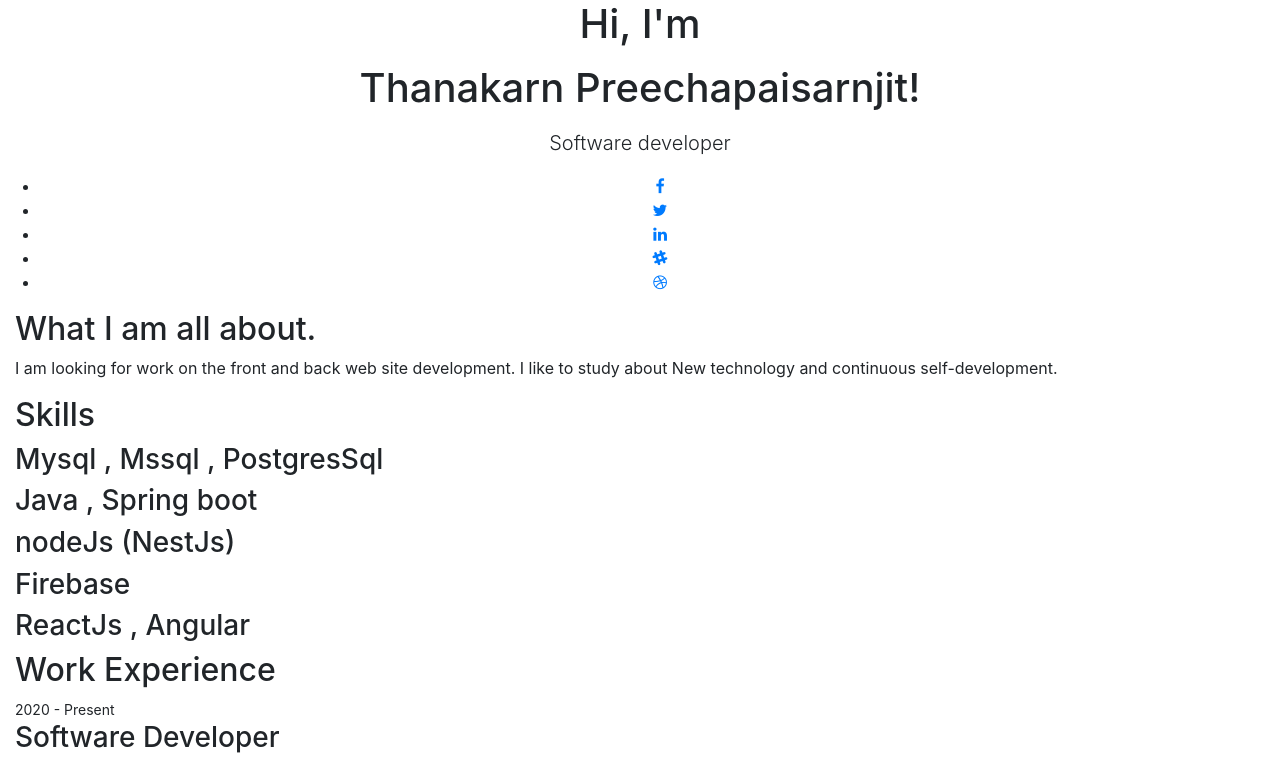
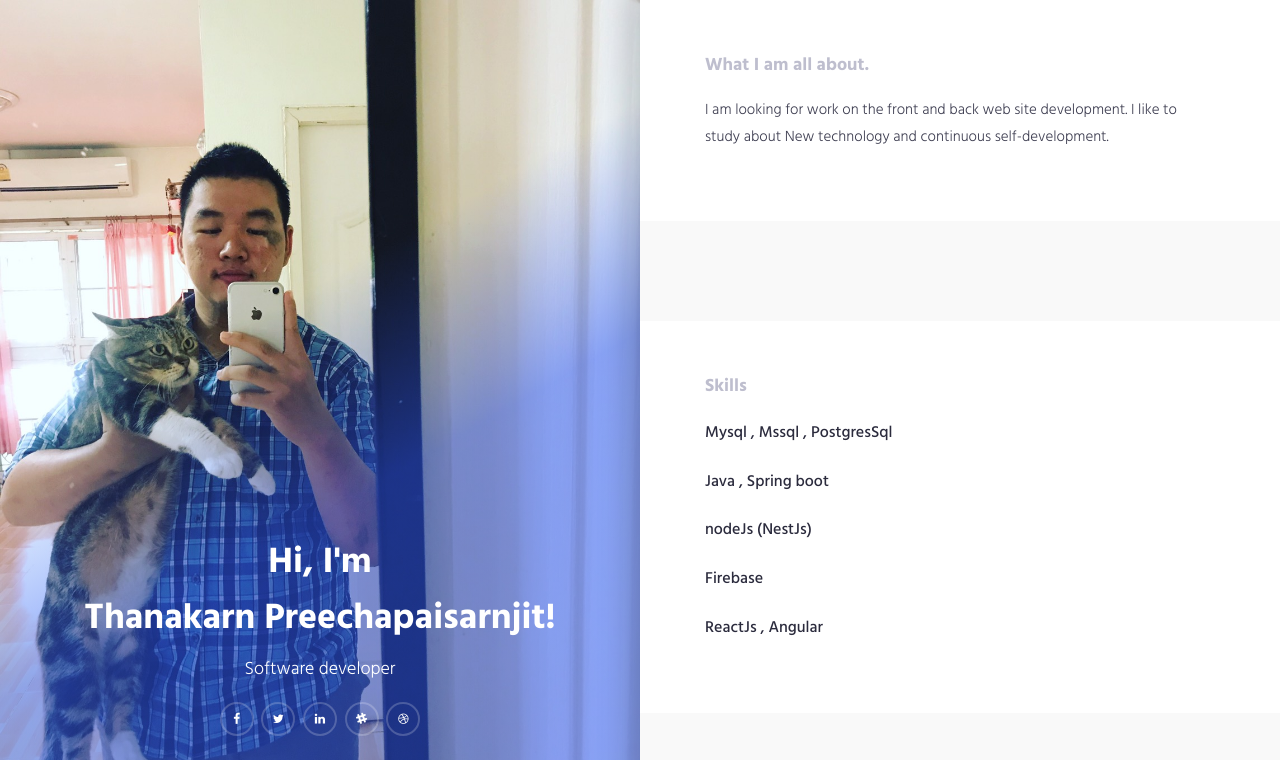
Before and after one commit to thanakrnpree123/thanakarn.github.io, a plain HTML site: page index.html in a window 1280 px wide. Shown: the top 760 px of the page. Drawn offline with nearby package versions, Linux system fonts and the light colour scheme; files whose address does not match are found by name.

Commit message:
edit path

```diff
--- a/index.html
+++ b/index.html
@@ -16,9 +16,9 @@
 
     <link href="/assets/css/font-awesome.min.css" rel="stylesheet" />
 
-    <link href="/assets/css//bootstrap.min.css" rel="stylesheet" />
+    <link href="/assets/css/bootstrap.min.css" rel="stylesheet" />
 
-    <link href="/assets/css//style.css" rel="stylesheet" />
+    <link href="/assets/css/style.css" rel="stylesheet" />
 
     <!--[if lt IE 9]>
       <script src="https://oss.maxcdn.com/html5shiv/3.7.2/html5shiv.min.js"></script>
```
